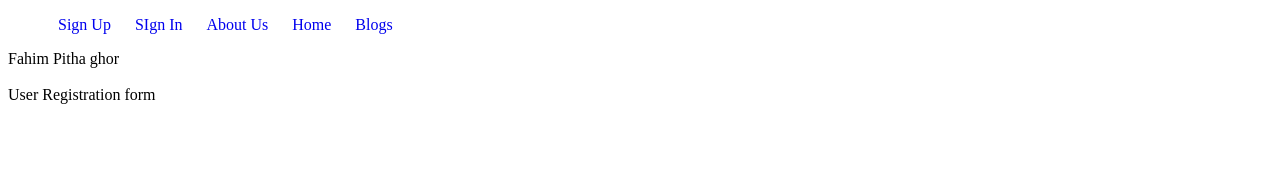
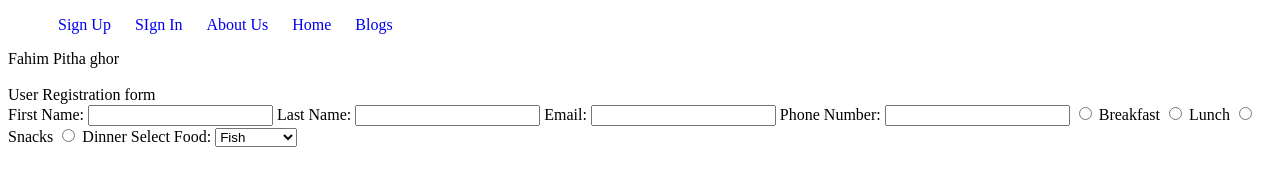
Before and after one commit to tanvirpctg/basic-html, a plain HTML site: page index.html in a window 1280 px wide. Drawn offline with Linux system fonts and the light colour scheme.

Commit message:
Update index.html

```diff
--- a/index.html
+++ b/index.html
@@ -21,7 +21,50 @@
         <p>User Registration form</p>
     </header>
     <main>
-        <label for="Name"></label>
+        <form>
+
+<label for="first_name">First Name:</label>
+<input type="text" id="first_name" name="first_name">
+
+<label for="last_name">Last Name:</label>
+<input type="text" id="last_name" name="last_name">
+
+<label for="email">Email:</label>
+<input type="email" id="email" name="email">
+
+<label for="phone">Phone Number:</label>
+<input type="tel" id="phone" name="phone">
+
+
+<label>
+  <input type="radio" name="meal" value="breakfast"> Breakfast
+</label>
+
+<label>
+  <input type="radio" name="meal" value="lunch"> Lunch
+</label>
+
+<label>
+  <input type="radio" name="meal" value="snacks"> Snacks
+</label>
+
+<label>
+  <input type="radio" name="meal" value="dinner"> Dinner
+</label>
+
+
+<label for="food">Select Food:</label>
+<select id="food" name="food">
+  <option value="fish">Fish</option>
+  <option value="beef">Beef</option>
+  <option value="chicken">Chicken</option>
+  <option value="egg">Egg</option>
+  <option value="roti">Roti</option>
+  <option value="vegetable">Vegetable</option>
+  <option value="burger">Burger</option>
+  <option value="pizza">Pizza</option>
+  <option value="noodles">Noodles</option>
+</select>        </form>
 
     </main>
     <footer></footer>
```
